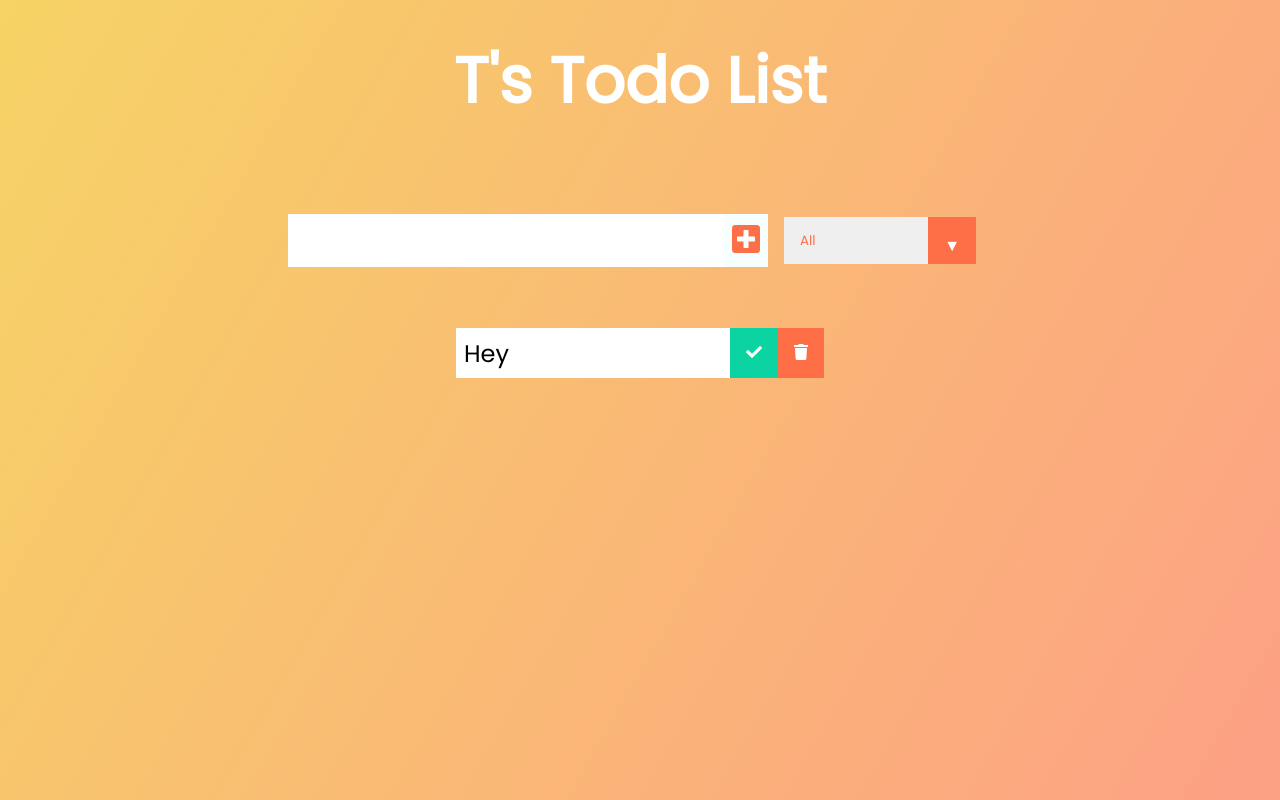
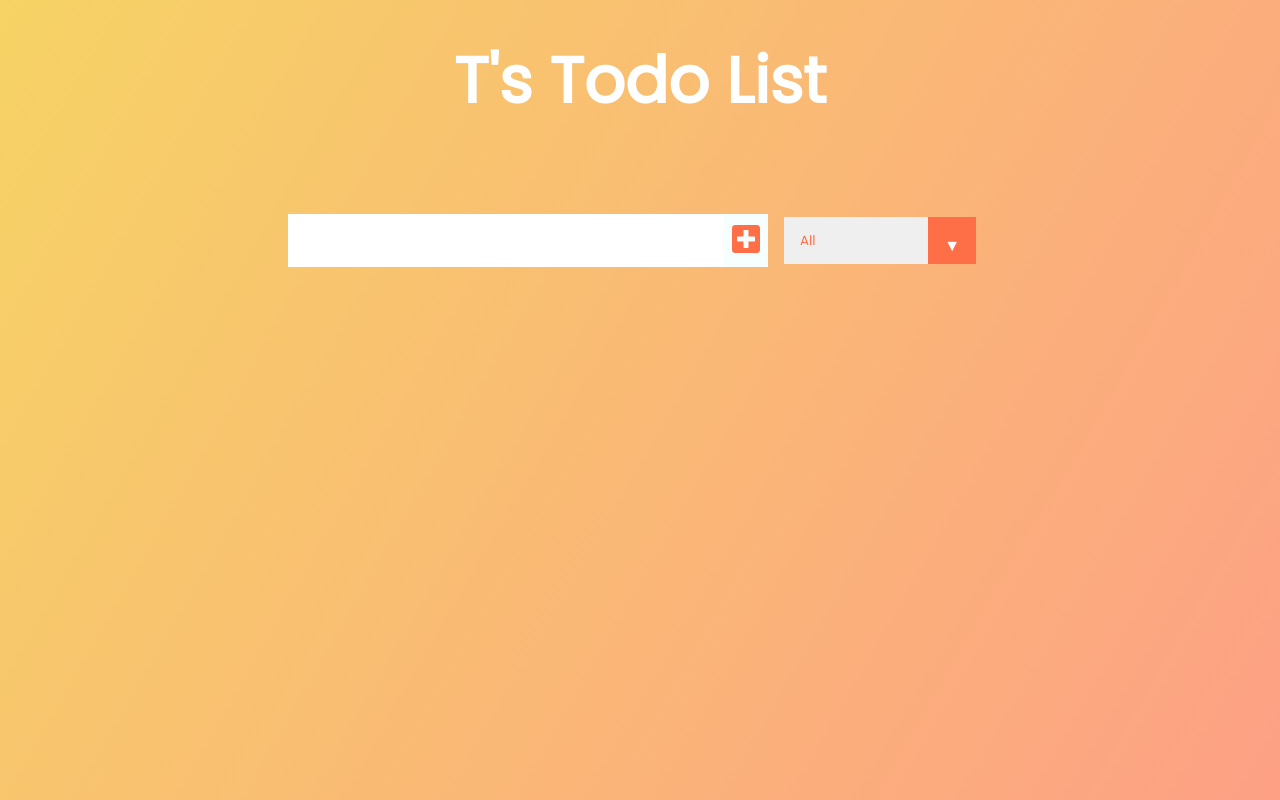
Before and after one commit to tsabz/todo, a React (Create React App) app: page / in a window 1280 px wide. Built offline with nearby package versions, Linux system fonts and the light colour scheme.

Commit message:
rid of key child warning

```diff
--- a/src/App.js
+++ b/src/App.js
@@ -14,7 +14,7 @@ function App() {
           <h1>T's Todo List</h1>
         </header>
         <Form inputText={inputText} todos={todos} setTodos={setTodos} setInputText={setInputText} />
-        <TodoList/>
+        <TodoList todos={todos}/>
     </div>
   );
 }
--- a/src/components/todo.js
+++ b/src/components/todo.js
@@ -1,10 +1,10 @@
 import React from 'react';
 
-const Todo = () => {
+const Todo = ({text}) => {
     return (
         <div className="todo">
             <li className="todo-item">
-                Hey
+                {text}
             </li>
                 <button className="complete-btn"><i className="fas fa-check"></i></button>
                 <button className="trash-btn"><i className="fas fa-trash"></i></button>
--- a/src/components/todolist.js
+++ b/src/components/todolist.js
@@ -1,11 +1,14 @@
 import React from 'react';
 import Todo from './todo.js';
 
-const TodoList = () => {
+const TodoList = ({todos}) => {
+
     return (
         <div className="todo-container">
         <ul className="todo-list">
-            <Todo />
+            {todos.map(todo => (
+                <Todo key={todo.id} text={todo.text} id={todo.id}/>
+            ))}
         </ul>
       </div>
     )
```
